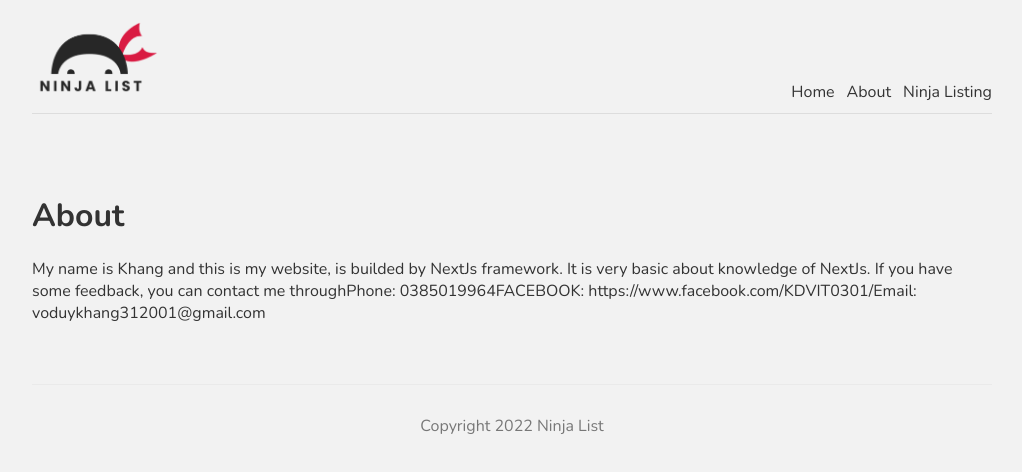
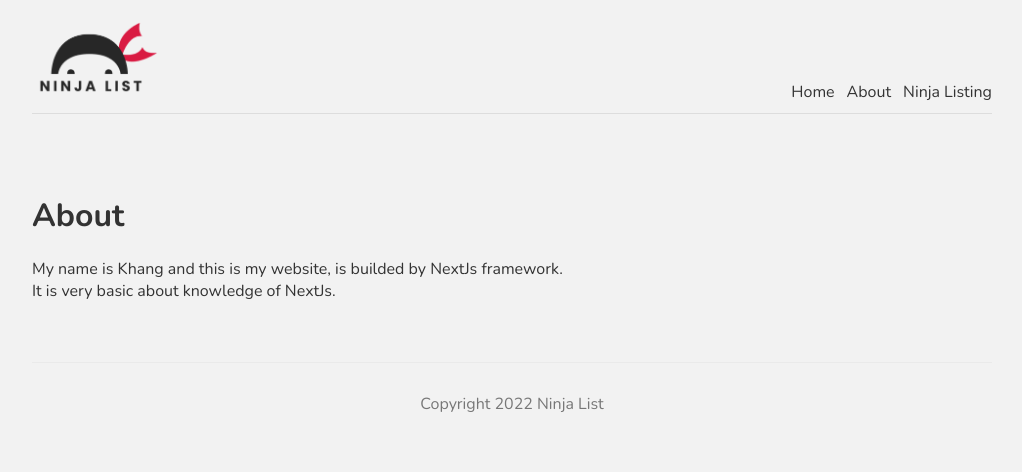
Before and after one commit to KDV-it/nextJs-pro-ninja-list, a Next.js app: page /about in a window 1280 px wide. Shown: the top 472 px of the page, without its empty margins (128-1150 px from the left). Built offline with nearby package versions, Linux system fonts and the light colour scheme.

Commit message:
update text in about.js and index.js

```diff
--- a/pages/about.js
+++ b/pages/about.js
@@ -1,5 +1,5 @@
 import Head from "next/head";
-import Link from "next/link";
+
 
 const About = () => {
   return (
@@ -10,12 +10,8 @@ const About = () => {
       <div>
         <h1>About</h1>
         <p>
-          My name is Khang and this is my website, is builded by NextJs framework.
+          My name is Khang and this is my website, is builded by NextJs framework.<br />
           It is very basic about knowledge of NextJs.
-          If you have some feedback, you can contact me through
-              <Link><a>Phone</a></Link>: 0385019964
-              <Link href="https://www.facebook.com/KDVIT0301/"><a>FACEBOOK: https://www.facebook.com/KDVIT0301/</a></Link>
-              Email: voduykhang312001@gmail.com
         </p>
       </div>
     </>
```
Also changed, not shown: pages/index.js (+4 -4 lines).
